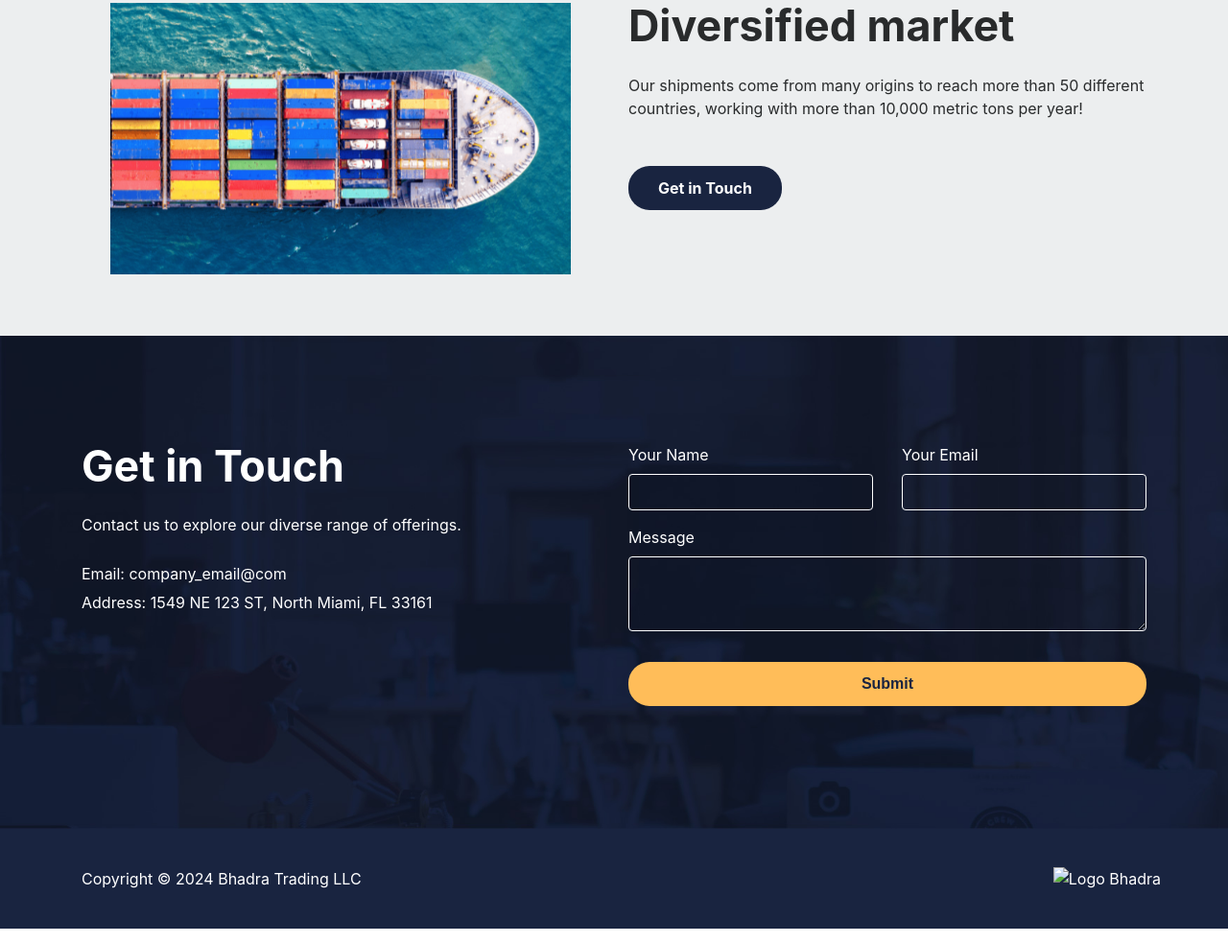
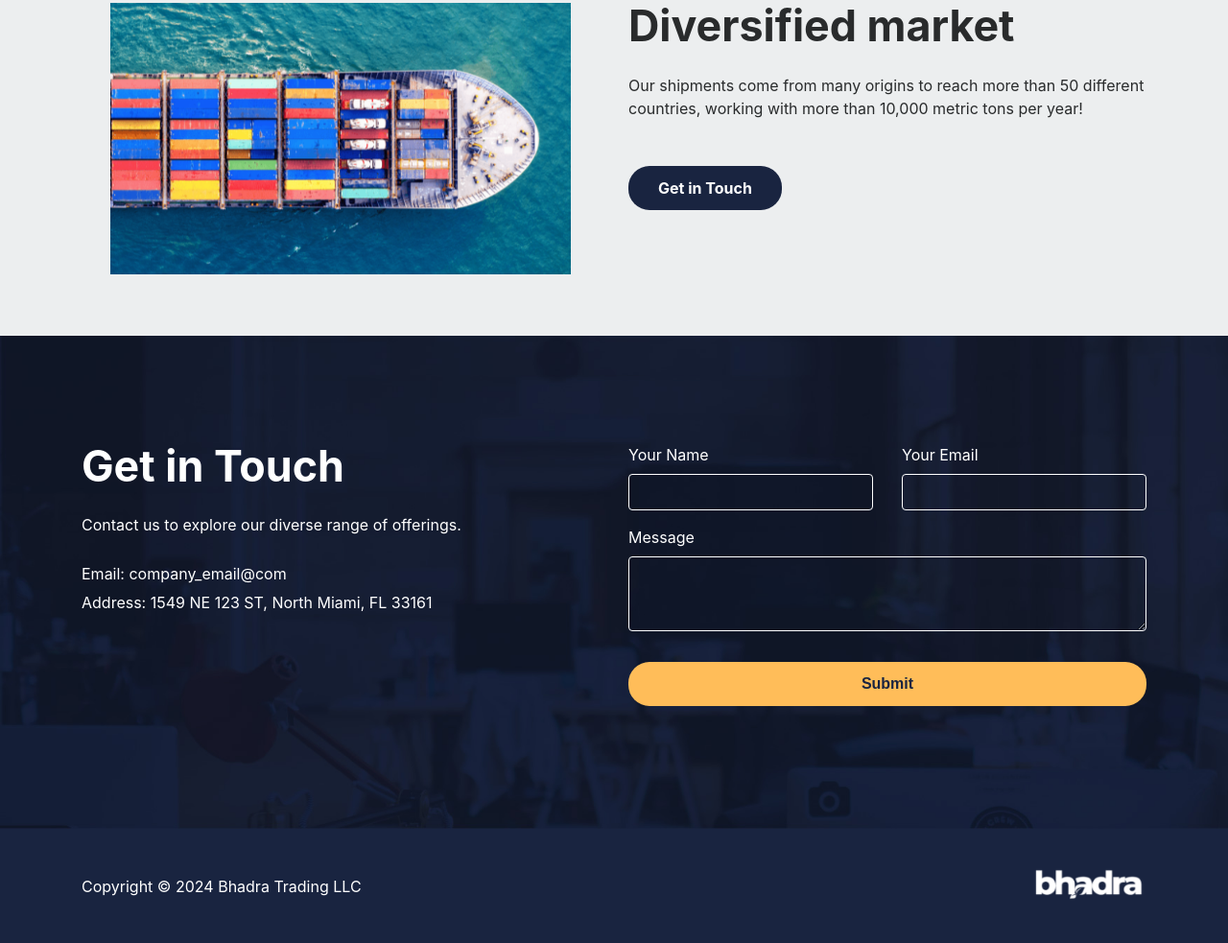
Before and after one commit to ekupervaser/bhadra, a plain HTML site: page index.html in a window 1280 px wide. Shown: the part 2084-3067 px from the top of the page at 96% size. Drawn offline with Linux system fonts and the light colour scheme.

Commit message:
Update index.html

```diff
--- a/index.html
+++ b/index.html
@@ -155,7 +155,7 @@
                     Copyright © <span id="year"></span> Bhadra Trading LLC
                 </div>
                 <div class="text-white my-2 justify-self-center text-center mx-auto mx-md-0">
-                    <img src="../Atlas/img/logo-white.png" alt="Logo Bhadra">
+                    <img src="img/logo-white.png" alt="Logo Bhadra">
                 </div>
             </div>
         </div>
```
